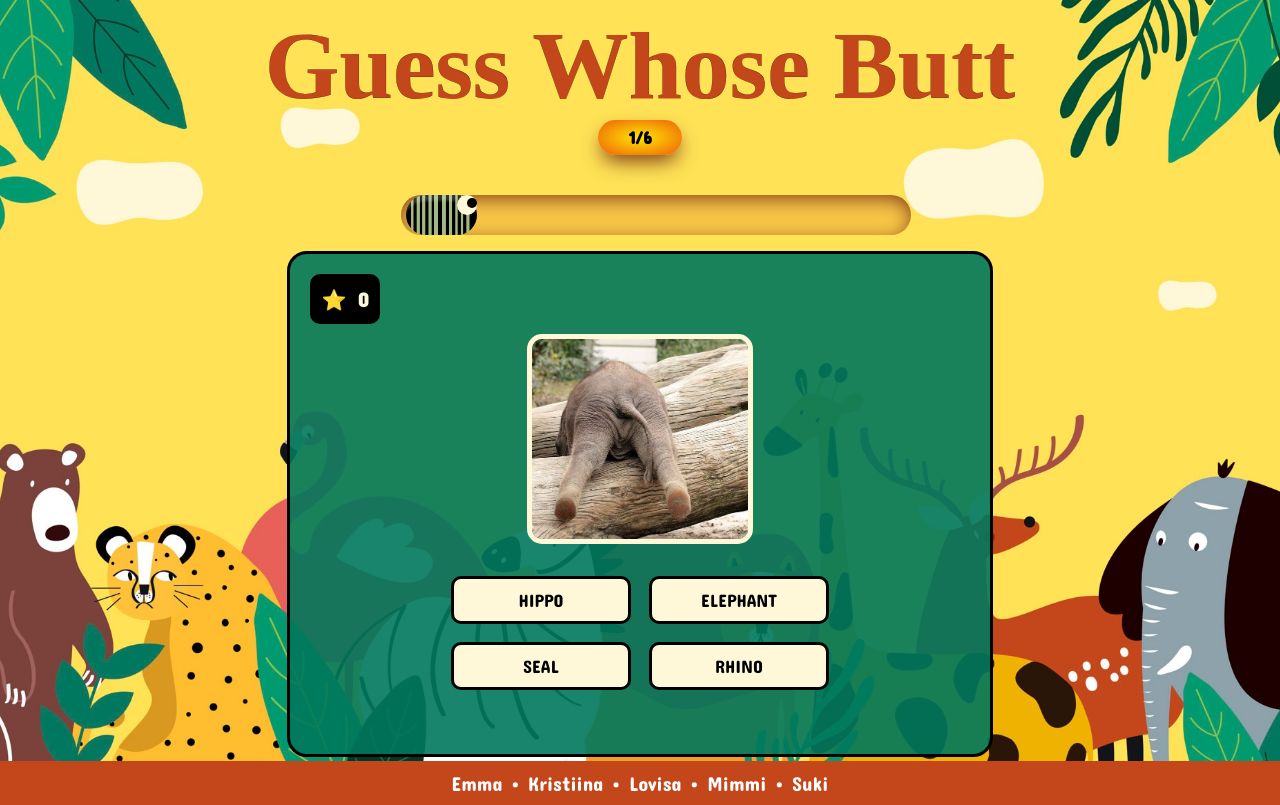
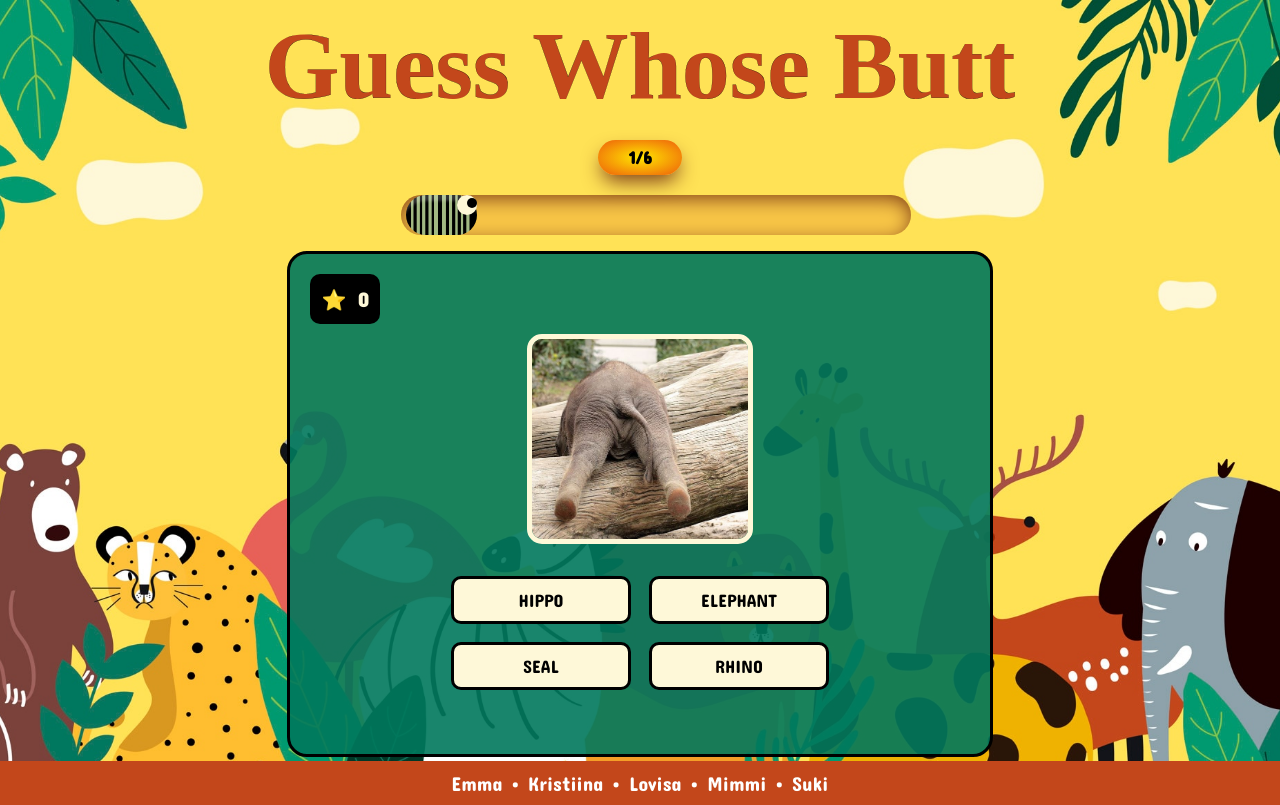
Before and after one commit to Technigo/project-redux-quiz-old, a React (Create React App) app: page / in a window 1280 px wide. Both pictures are taken after a click on the button "LET'S PLAY!". Built offline with nearby package versions, Linux system fonts and the light colour scheme; a web font is replaced by a local one.

Commit message:
add read me

```diff
--- a/src/components/ProgressBar.css
+++ b/src/components/ProgressBar.css
@@ -110,7 +110,7 @@
 
 .num {
 	position: absolute;
-    top: 120px;
+    top: 90px;
 	font-size: 1.1em;
 	font-weight: 600;
 	padding: 7px 30px;
@@ -128,3 +128,9 @@
 		width: 1;
 	}
 }
+
+@media screen and (min-width: 700px) {
+	.num {
+		top: 140px;
+	}
+}
```
